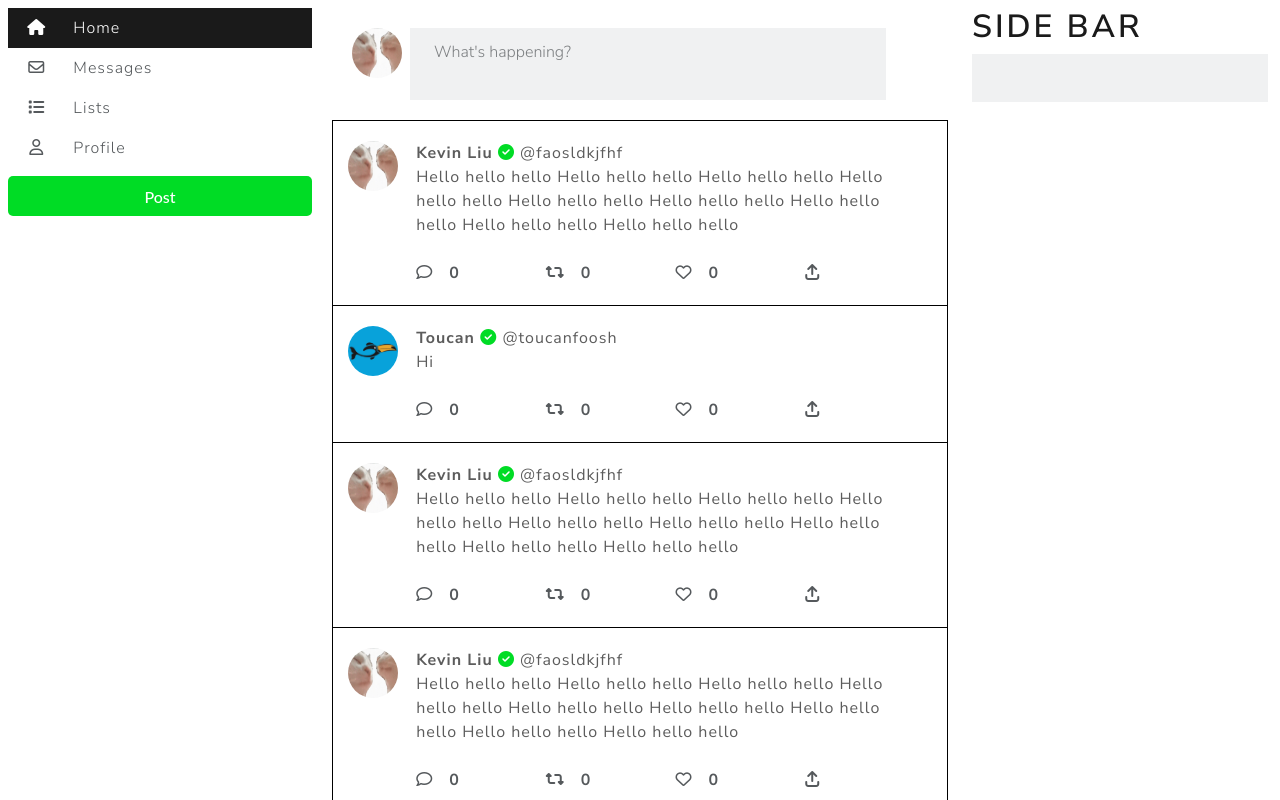
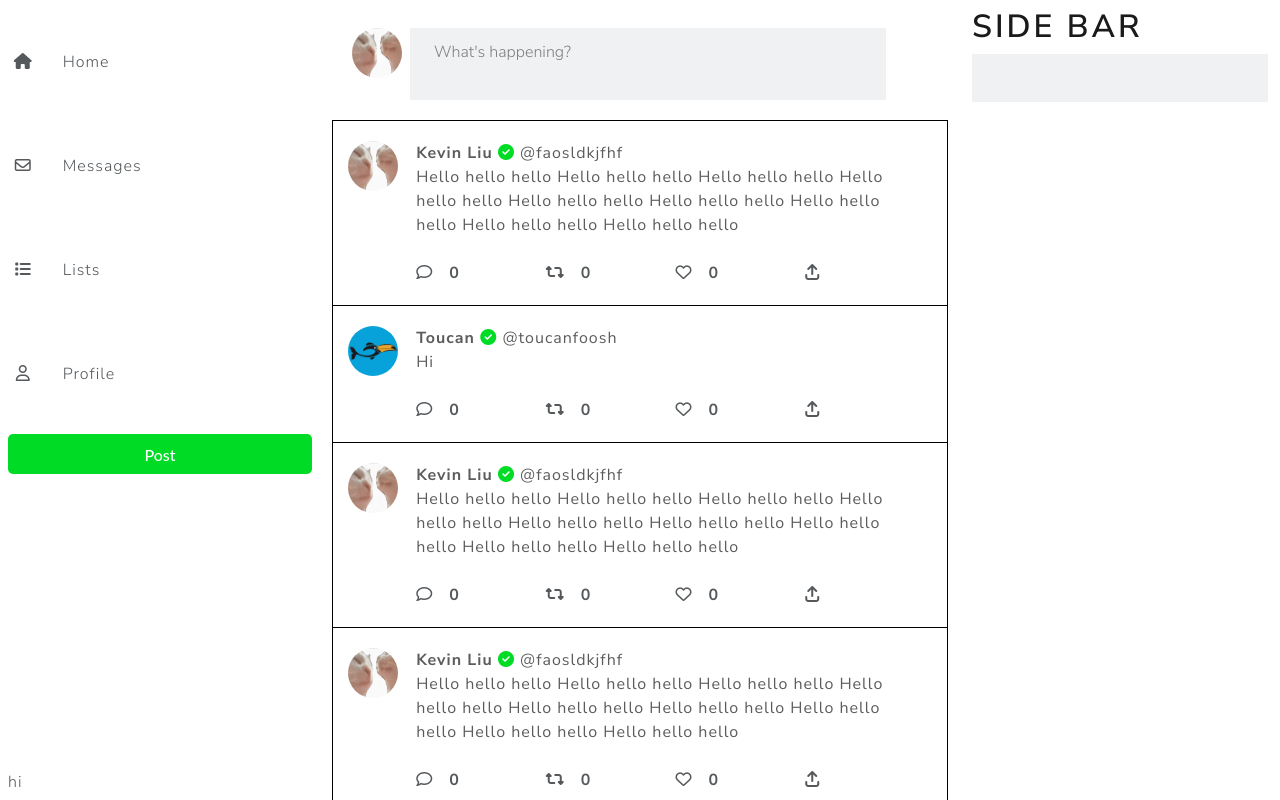
Before and after one commit to toucanfoosh/cs5610-finalproject, a React (Create React App) app: page / in a window 1280 px wide. Shown: the top 800 px of the page. Built offline with nearby package versions, Linux system fonts and the light colour scheme.

Commit message:
partial navbar work + misc

```diff
--- /dev/null
+++ b/src/empty-col/index.css
@@ -0,0 +1,3 @@
+.sf-min-width-empty-col {
+  min-width: 0;
+}
--- a/src/empty-col/index.js
+++ b/src/empty-col/index.js
@@ -1,6 +1,7 @@
+import "./index.css";
 const EmptyCol = () => {
     return (
-        <div>
+        <div className="sf-min-width-empty-col">
         </div>
     )
 };
--- a/src/index.css
+++ b/src/index.css
@@ -9,7 +9,7 @@
 html,
 body {
     max-width: 100%;
-    overflow-x: hidden;
+    /* overflow-x: hidden; */
 }
 
 .sf-primary {
--- a/src/nav-bar/index.css
+++ b/src/nav-bar/index.css
@@ -4,6 +4,23 @@
     display: flex;
     justify-content: center;
     align-items: center;
+}
+
+.sf-m-top {
+    top: 10px !important;
+}
+
+.sf-navbar {
+    height: 100vh;
+}
+
+.sf-navbar-item {
+    padding: 5vh 0;
+}
+
+.sf-navbar-profile {
+    bottom: 2vh;
+    position: absolute;
 }
 
 .sf-btn {
--- a/src/nav-bar/index.js
+++ b/src/nav-bar/index.js
@@ -5,8 +5,9 @@ import "./index.css";
 
 const NavBar = ({ active = 'home' }) => {
     return (
+        <div className="sticky-top sf-m-top sf-navbar">
             <div className="sf-navbar-min-width">
-            <div className="list-group">
+                <div className="sf-navbar">
                     {sidebar.map((sidebarItem) => (
                         <NavItem item={sidebarItem} active={active} />
                     ))}
@@ -16,6 +17,10 @@ const NavBar = ({ active = 'home' }) => {
                         </button>
                     </div>
                 </div>
+                <div className="sf-navbar-profile">
+                    <div>hi</div>
+                </div>
+            </div>
         </div>
     );
 };
--- a/src/nav-bar/nav-item.js
+++ b/src/nav-bar/nav-item.js
@@ -17,7 +17,7 @@ const NavItem = (
 ) => {
     return (
         <Link key={item._id} className={`list-group-item ${IsActive(item.title, active)}`} to={item.href}>
-            <div className="d-flex-inline justify-content-center justify-content-xl-none">
+            <div className="d-flex-inline justify-content-center justify-content-xl-none sf-navbar-item">
                 <div className="row">
                     <div className="col-12 col-xl-2 text-center">
                         <span className={`${item.icon}`}></span>
```
Lines whose indentation alone changed are shown as unchanged.
